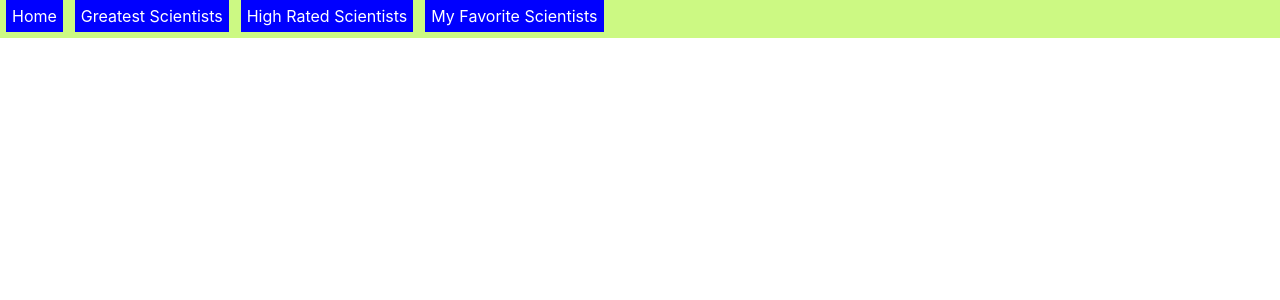
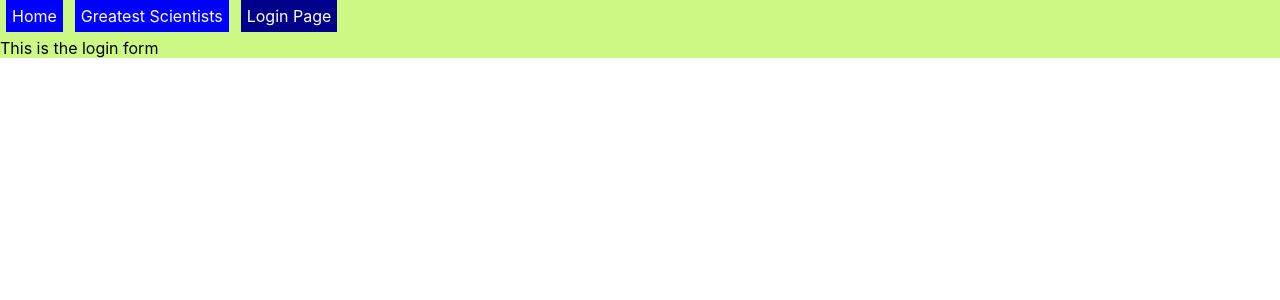
Before and after one commit to jbigishiro/phase-2-project-greatest-scientists, a React (Create React App) app: page /login in a window 1280 px wide. Shown: the top 300 px of the page. Built offline with nearby package versions, Linux system fonts and the light colour scheme; data requests are answered from the project's data file.

Commit message:
adds Login.js component

```diff
--- a/src/components/App.js
+++ b/src/components/App.js
@@ -2,8 +2,7 @@ import React, { useEffect, useState } from "react";
 import { Route, Switch } from "react-router-dom";
 import NavBar from "./NavBar";
 import Scientists from "./Scientists";
-import Favorites from "./Favorites";
-import HighRated from "./HighRated";
+import Login from "./Login";
 import Home from "./Home";
 import {Footer} from "./Footer"
 
@@ -24,12 +23,8 @@ function App() {
           <Scientists people={people} />
         </Route>
 
-        <Route exact path="/high_rated">
-          <HighRated />
-        </Route>
-
-        <Route exact path="/favorite">
-          <Favorites />
+        <Route exact path="/login">
+          <Login />
         </Route>
 
         <Route exact path="/">
--- a/src/components/HighRated.js
+++ /dev/null
@@ -1,7 +0,0 @@
-import React from 'react'
-
-export default function HighRated() {
-  return (
-    <div>The 5 Scientists with the highest rates among all the scientists on this page </div>
-  )
-}
--- /dev/null
+++ b/src/components/Login.js
@@ -0,0 +1,7 @@
+import React from 'react'
+
+export default function Login() {
+  return (
+    <div>This is the login form </div>
+  )
+}
--- a/src/components/NavBar.js
+++ b/src/components/NavBar.js
@@ -37,26 +37,16 @@ function NavBar() {
       </NavLink>
 
       <NavLink
-        to="/high_rated"
+        to="/login"
         exact
         style={linkStyles}
         activeStyle={{
           background: "darkblue",
         }}
       >
-        High Rated Scientists
+        Login Page
       </NavLink>
 
-      <NavLink
-        to="/favorite"
-        exact
-        style={linkStyles}
-        activeStyle={{
-          background: "darkblue",
-        }}
-      >
-        My Favorite Scientists
-      </NavLink>
     </div>
   );
 }
```
